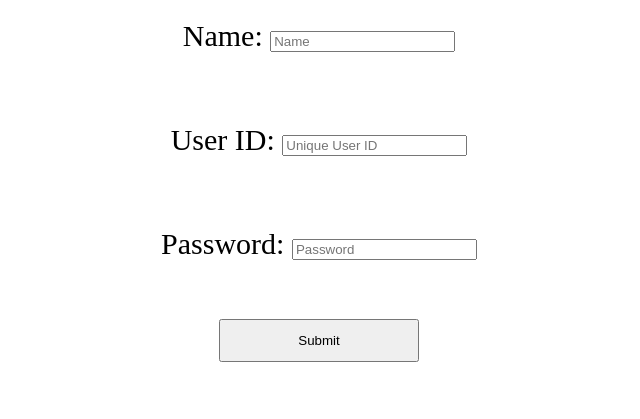
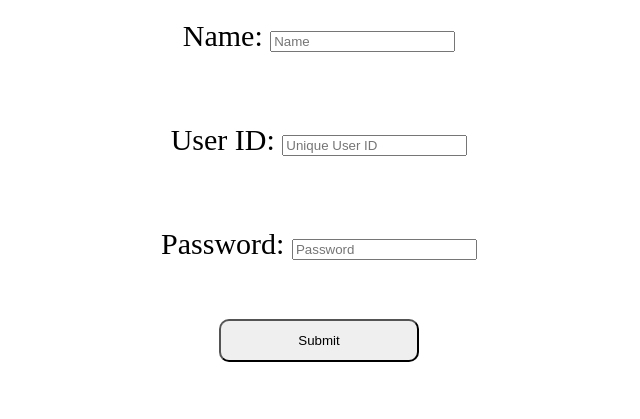
Before and after one commit to vineetred/onlineJudge, a PHP site: page /judge/register.php in a window 1280 px wide. Shown: the part 31-450 px from the top of the page, without its empty margins (321-961 px from the left). Run offline with PHP 8.4, Linux system fonts and the light colour scheme; data that the repository does not hold is empty.

Commit message:
Border Radius

```diff
--- a/login.php
+++ b/login.php
@@ -56,6 +56,7 @@ input[type="submit"] {
     padding: 12px 20px;
     margin: 8px 0;
     box-sizing: border-box;
+    border-radius: 10px
 
 }
 </style>
--- a/register.php
+++ b/register.php
@@ -64,6 +64,10 @@ input[type="submit"] {
     padding: 12px 20px;
     margin: 8px 0;
     box-sizing: border-box;
+    border-radius: 10px
+
+
+
 
 }
 </style>
```
